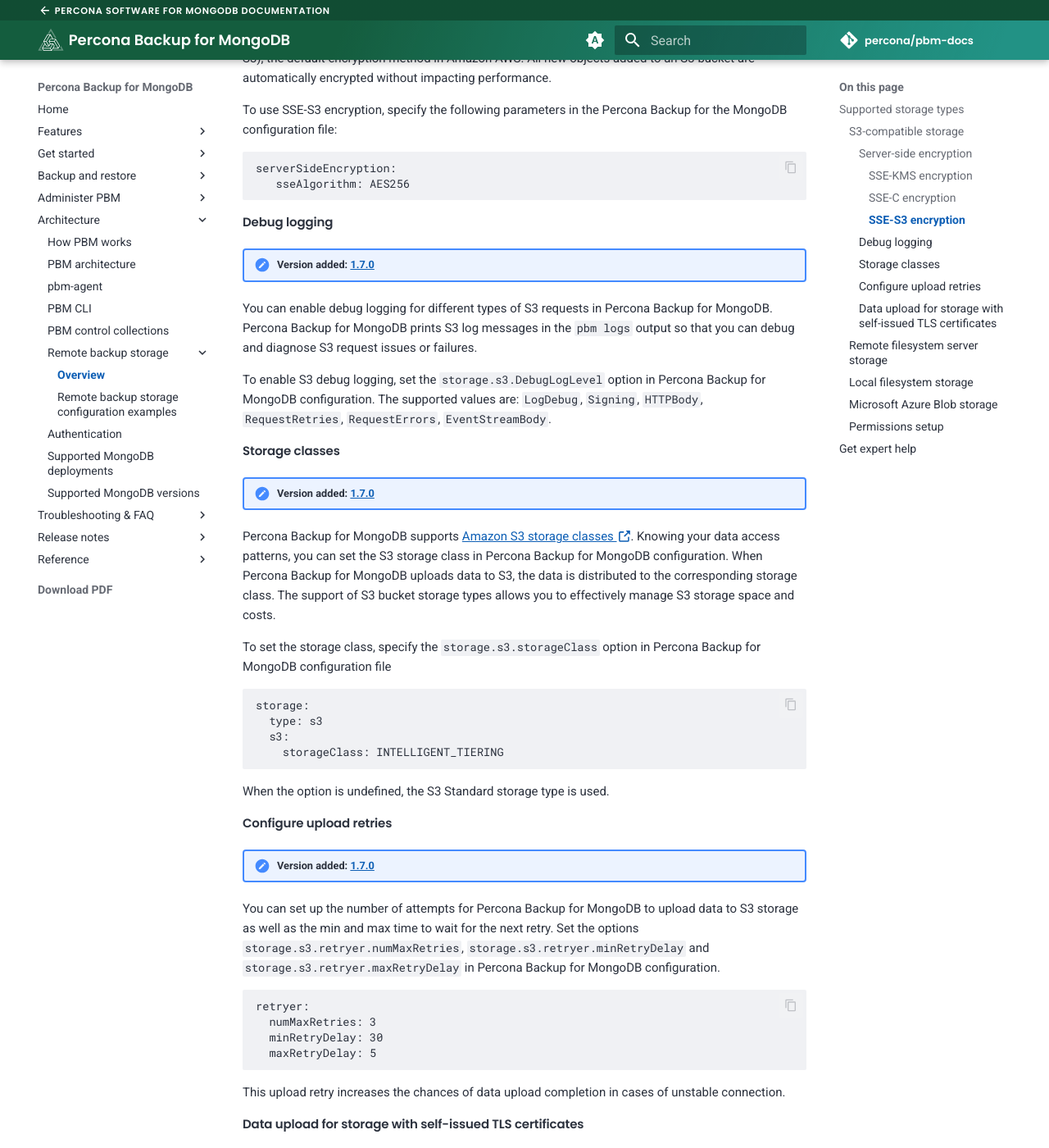
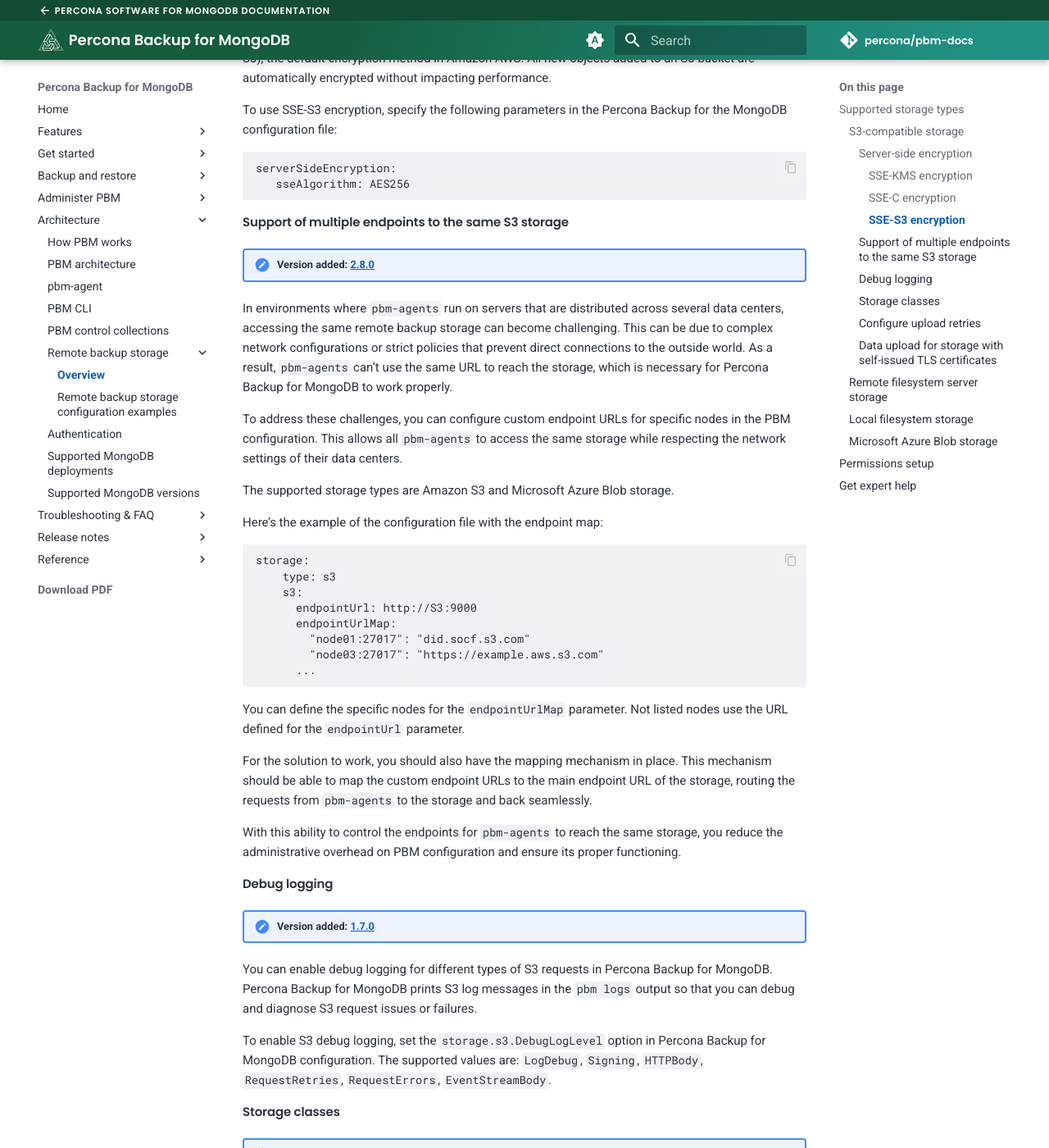
Before and after one commit to percona/pbm-docs, an MkDocs documentation site: the page built from docs/details/storage-configuration.md, in a window 1280 px wide and 1400 px high, scrolled down 2263 px. Shown: the whole window at 82% size. Built offline with MkDocs 1.6.1 and Material for MkDocs 9.7.7, drawn with Linux system fonts in a browser that asks for light colours; nearby versions of some CDN libraries; comment, search, counter and statistics services are not loaded.

Commit message:
PBM-1211 Support for multiple endpoint to the same storage (#222)

````diff
--- a/docs/details/storage-configuration.md
+++ b/docs/details/storage-configuration.md
@@ -96,6 +96,34 @@
    sseAlgorithm: AES256
 ```
 
+#### Support of multiple endpoints to the same S3 storage
+
+!!! admonition "Version added: [2.8.0](../release-notes/2.8.0.md)"
+
+In environments where `pbm-agents` run on servers that are distributed across several data centers, accessing the same remote backup storage can become challenging. This can be due to complex network configurations or strict policies that prevent direct connections to the outside world. As a result, `pbm-agents` can't use the same URL to reach the storage, which is necessary for Percona Backup for MongoDB to work properly.
+
+To address these challenges, you can configure custom endpoint URLs for specific nodes in the PBM configuration. This allows all `pbm-agents` to access the same storage while respecting the network settings of their data centers.
+
+The supported storage types are Amazon S3 and Microsoft Azure Blob storage.
+
+Here’s the example of the configuration file with the endpoint map:
+
+```yaml
+storage:
+    type: s3
+    s3:
+      endpointUrl: http://S3:9000
+      endpointUrlMap:
+        "node01:27017": "did.socf.s3.com"
+        "node03:27017": "https://example.aws.s3.com"
+      ...
+```
+
+You can define the specific nodes for the `endpointUrlMap` parameter. Not listed nodes use the URL defined for the `endpointUrl` parameter.
+
+For the solution to work, you should also have the mapping mechanism in place. This mechanism should be able to map the custom endpoint URLs to the main endpoint URL of the storage, routing the requests from `pbm-agents` to the storage and back seamlessly.
+
+With this ability to control the endpoints for `pbm-agents` to reach the same storage, you reduce the administrative overhead on PBM configuration and ensure its proper functioning.
 
 #### Debug logging
 
@@ -175,7 +203,7 @@
 
 This gives users a vendor choice. Companies with Microsoft-based infrastructure can set up Percona Backup for MongoDB with less administrative efforts.
 
-### Permissions setup
+## Permissions setup
 
 Regardless of the remote backup storage you use, grant the `List/Get/Put/Delete` permissions to this storage for the user identified by the access credentials.
 
````
Also changed, not shown: docs/reference/configuration-options.md (+10 -0 lines).
